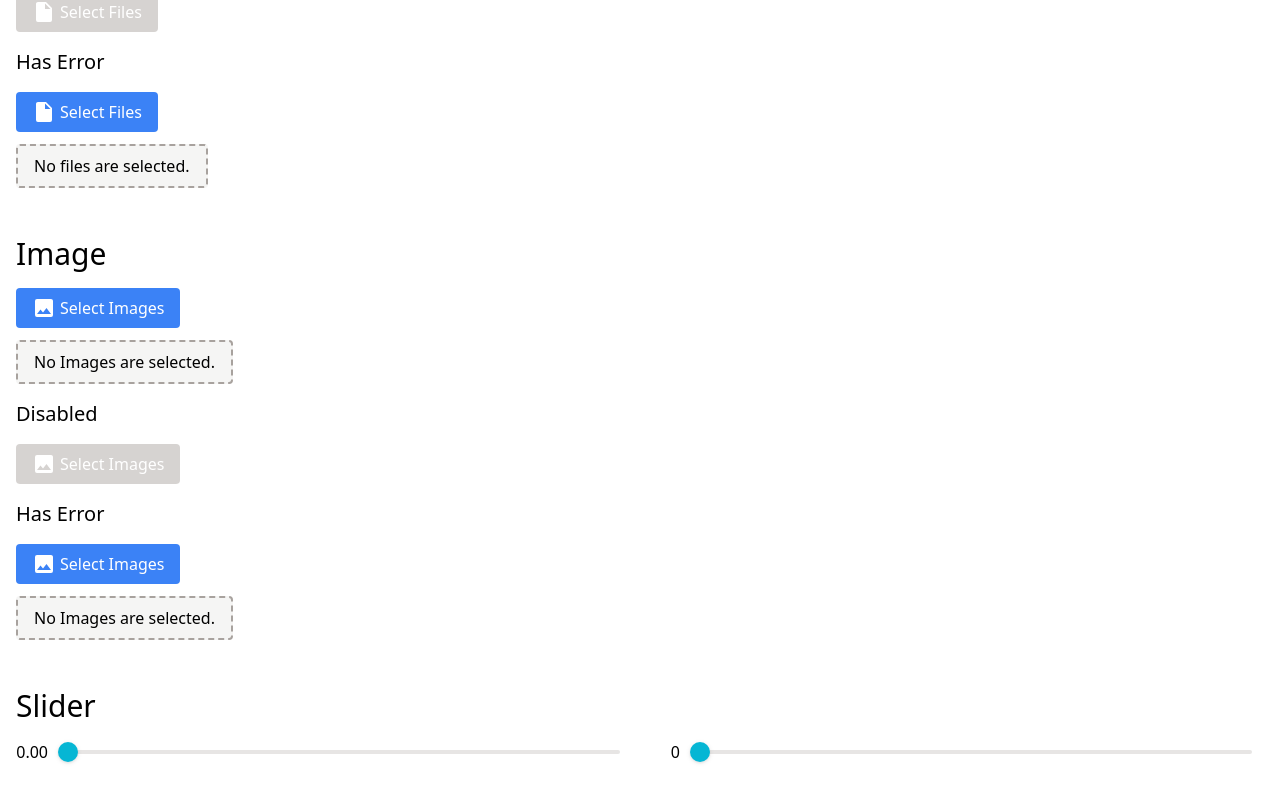
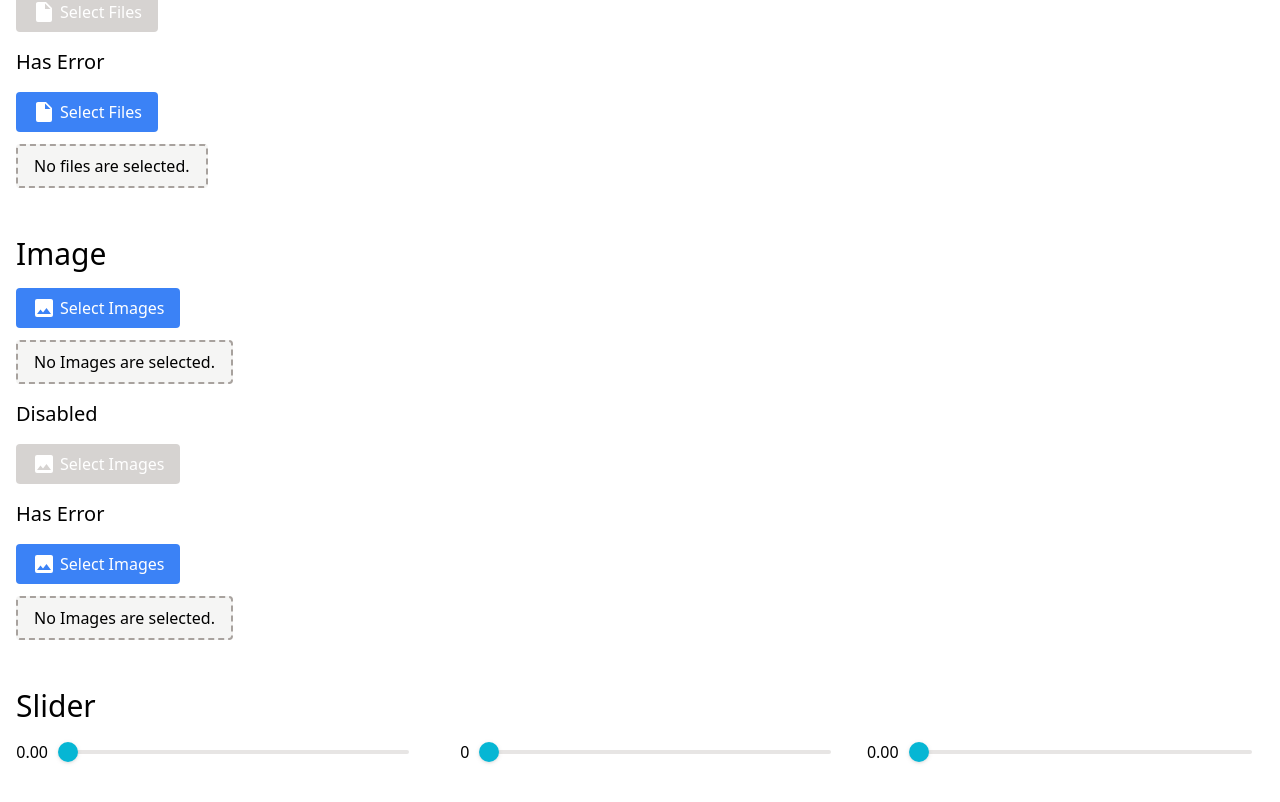
Before and after one commit to ykob/vue-assets, a Vue app: page /form-elements in a window 1280 px wide. Shown: the part 1804-2606 px from the top of the page. Built offline with nearby package versions, Linux system fonts and the light colour scheme; the HTML template or start-up script is replaced by a standard one.

Commit message:
added the variation of InputSlider instance on the page.

```diff
--- a/src/views/ViewFormElements.vue
+++ b/src/views/ViewFormElements.vue
@@ -153,7 +153,14 @@
       :max="100"
       :min="0"
       showValue
-      :step="1"
+      :step="2"
+    />
+    <input-slider
+      v-model="inputSlider3"
+      :max="20"
+      :min="0"
+      showValue
+      :step="1.25"
     />
   </div>
 </template>
@@ -191,6 +198,7 @@ export default defineComponent({
     inputMultilineText: string
     inputSlider1: number
     inputSlider2: number
+    inputSlider3: number
     inputText: string
     radioValue: string
     toggleSwitchValue1: boolean
@@ -205,6 +213,7 @@ export default defineComponent({
     inputMultilineText: '',
     inputSlider1: 0,
     inputSlider2: 0,
+    inputSlider3: 0,
     inputText: '',
     radioValue: '',
     toggleSwitchValue1: false,
```
